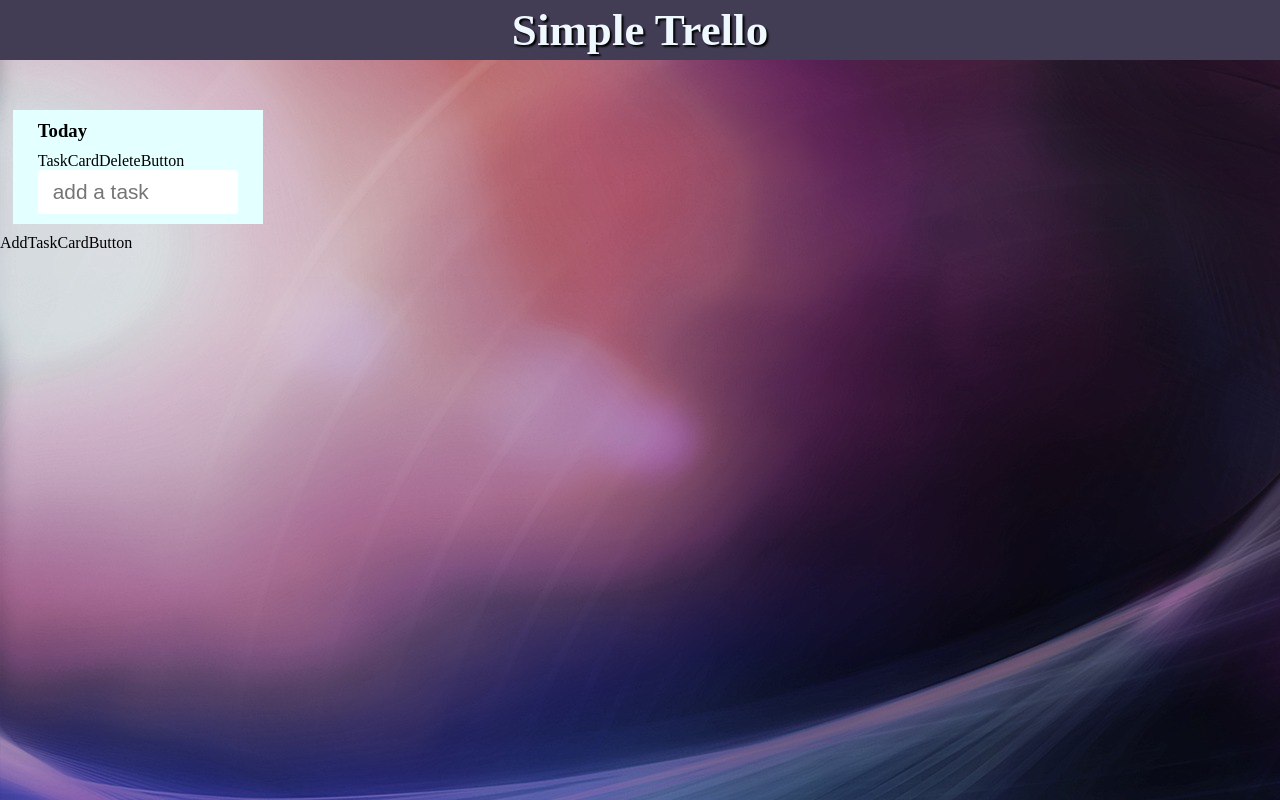
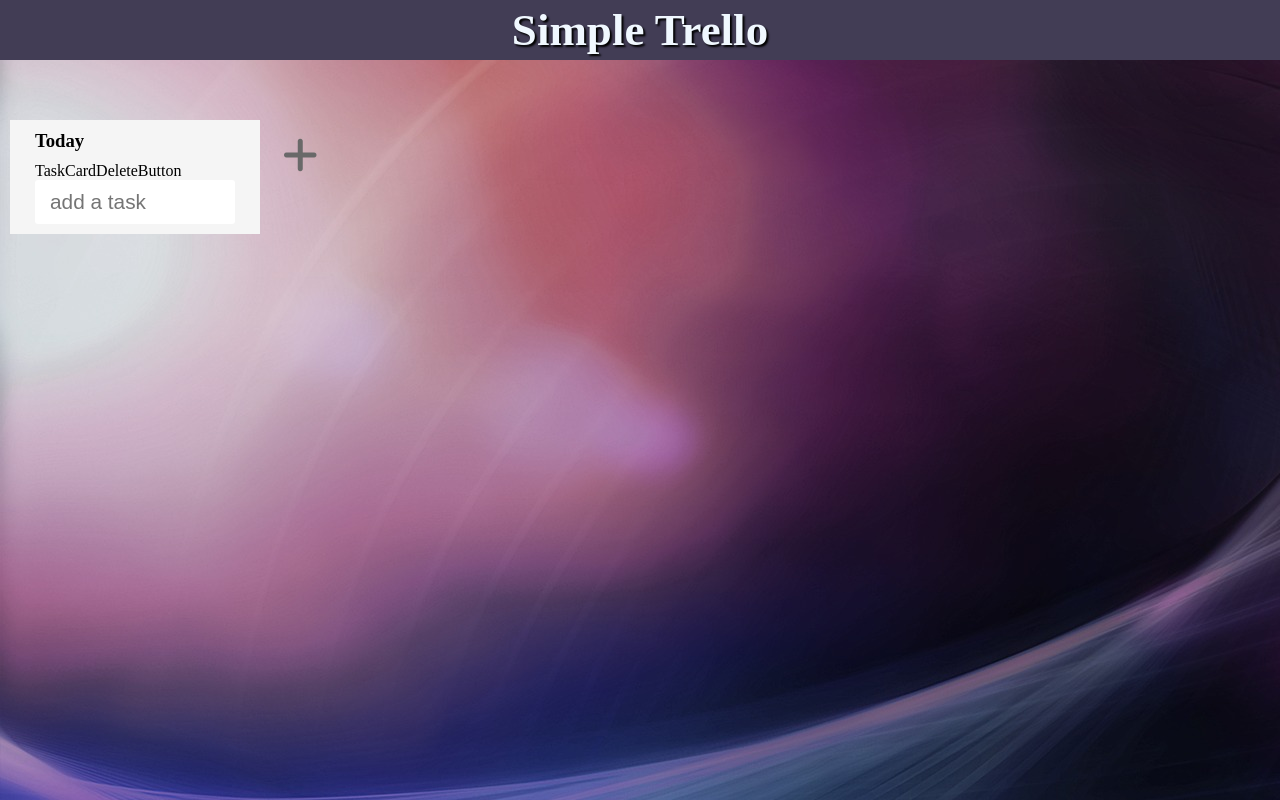
Before and after one commit to taki-umi/react_trello_study-client, a React (Create React App) app: page / in a window 1280 px wide. Built offline with nearby package versions, Linux system fonts and the light colour scheme.

Commit message:
タスクカード追加ボタン実装

```diff
--- a/src/components/task/TaskCardTitle.jsx
+++ b/src/components/task/TaskCardTitle.jsx
@@ -6,11 +6,9 @@ export const TaskCardTitle = () => {
 
   const handleClick = () => {
     setIsClick(true);
-    console.log(isClick);
   };
 
   const handleChange = (e) => {
-    console.log(inputCardTitle);
     setInputCardTitle(e.target.value);
   };
 
--- a/src/components/task/TaskCards.jsx
+++ b/src/components/task/TaskCards.jsx
@@ -1,12 +1,24 @@
 import React from "react";
+import { useState } from "react";
 import { AddTaskCardButton } from "./button/AddTaskCardButton";
 import { TaskCard } from "./TaskCard";
+import { v4 as uuid } from "uuid";
 
 export const TaskCards = () => {
+  const taskId = uuid();
+  const [taskCardsList, setTaskCardsList] = useState([taskId]);
+
   return (
-    <div>
-      <TaskCard />
-      <AddTaskCardButton />
+    <div className="TaskCardsArea">
+      {taskCardsList.map((taskCard, index) => (
+        <div key={taskCard.id}>
+          <TaskCard taskCard={taskCard} index={index} />
+        </div>
+      ))}
+      <AddTaskCardButton
+        taskCardsList={taskCardsList}
+        setTaskCardsList={setTaskCardsList}
+      />
     </div>
   );
 };
--- a/src/components/task/button/AddTaskCardButton.jsx
+++ b/src/components/task/button/AddTaskCardButton.jsx
@@ -1,5 +1,16 @@
 import React from "react";
+import { v4 as uuid } from "uuid";
 
-export const AddTaskCardButton = () => {
-  return <div>AddTaskCardButton</div>;
+export const AddTaskCardButton = ({ taskCardsList, setTaskCardsList }) => {
+  const handleAddTaskCard = () => {
+    const taskId = uuid();
+    setTaskCardsList([...taskCardsList, { id: taskId }]);
+  };
+  return (
+    <div className="addTaskCardButtonArea">
+      <button onClick={handleAddTaskCard} className="addTaskCardButton">
+        <i className="fa-solid fa-plus fa-3x"></i>
+      </button>
+    </div>
+  );
 };
--- a/src/index.css
+++ b/src/index.css
@@ -27,14 +27,19 @@ header {
 .taskCard {
   width: 250px;
   padding: 10px 25px;
-  margin: 10px 1%;
-  background-color: rgb(228, 288, 288);
+  margin: 10px 10px;
+  background-color: whitesmoke;
 }
 
 .TaskCardTitleInputArea {
   margin-bottom: 10px;
   width: 30%;
   cursor: pointer;
+  transition: 0.2s;
+}
+
+.TaskCardTitleInputArea:hover {
+  color: dimgray;
 }
 
 .TaskCardTitleInput {
@@ -75,3 +80,27 @@ header {
   margin-right: 9px;
   border: none;
 }
+
+.TaskCardsArea {
+  display: flex;
+  justify-content: flex-start;
+  align-items: flex-start;
+  flex-wrap: wrap;
+}
+
+.addTaskCardButtonArea {
+  margin-left: 1%;
+  margin-top: 25px;
+}
+
+.addTaskCardButton {
+  cursor: pointer;
+  border: none;
+  background-color: rgba(0, 0, 0, 0);
+  color: dimgray;
+  transition: 0.2s;
+}
+
+.addTaskCardButton:hover {
+  transform: translateY(-5px);
+}
```
